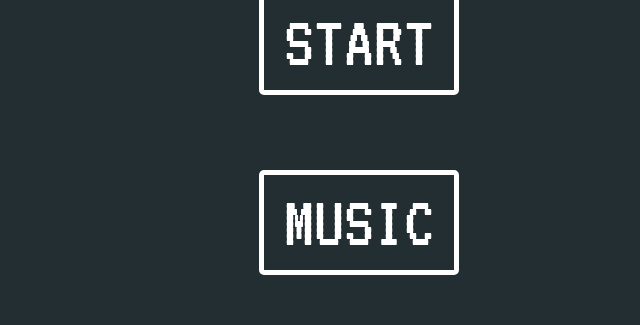
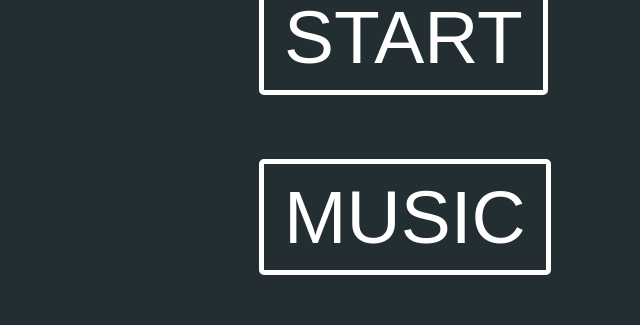
Before and after one commit to SurfTheWebHUB/POLYMON_TPSP, a plain HTML site: page menu.html in a window 1280 px wide. Shown: the part 475-800 px from the top of the page, without its empty margins (253-893 px from the left). Drawn offline with Linux system fonts and the light colour scheme.

Commit message:
Update menu.css

```diff
--- a/menu.css
+++ b/menu.css
@@ -63,3 +63,7 @@ body {
   bottom: 200px;
   left: 405px;
 }
+
+* {
+  font-family: 'Pixelify Sans', sans-serif;
+}
```
